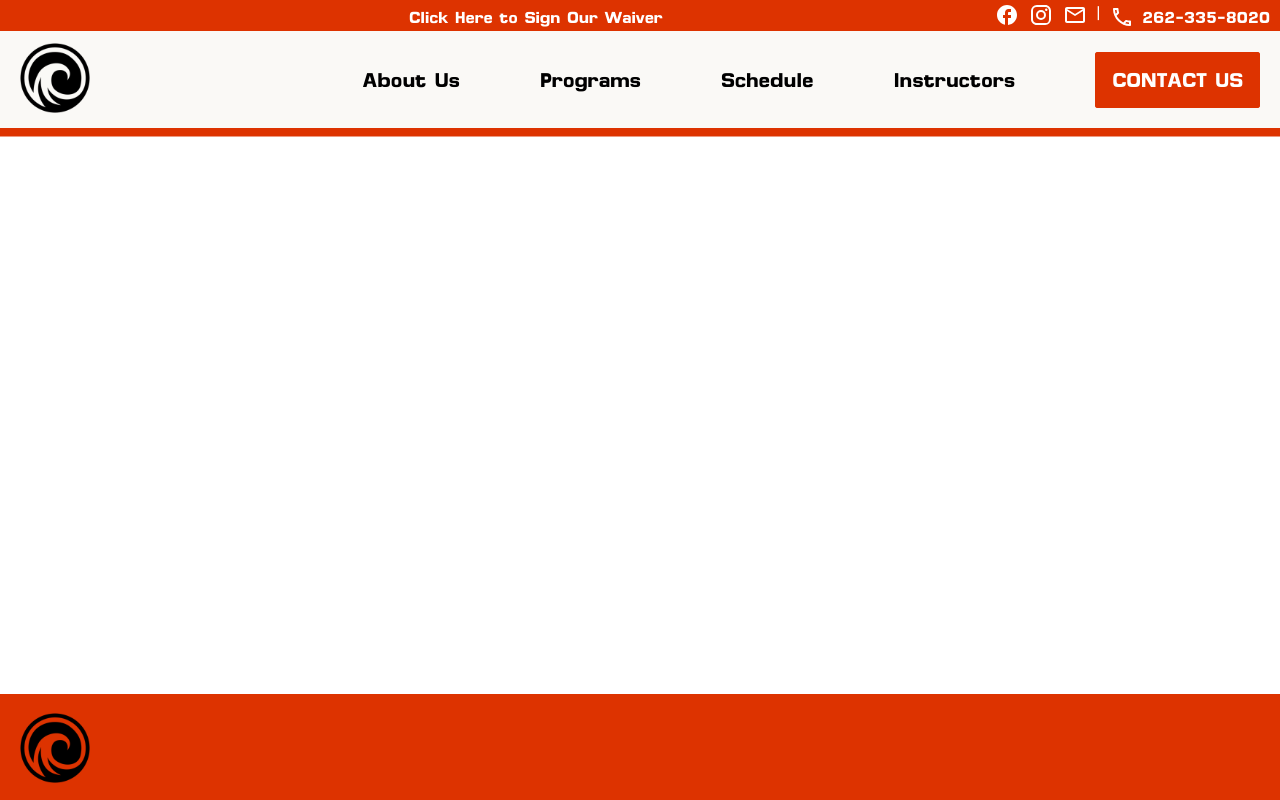
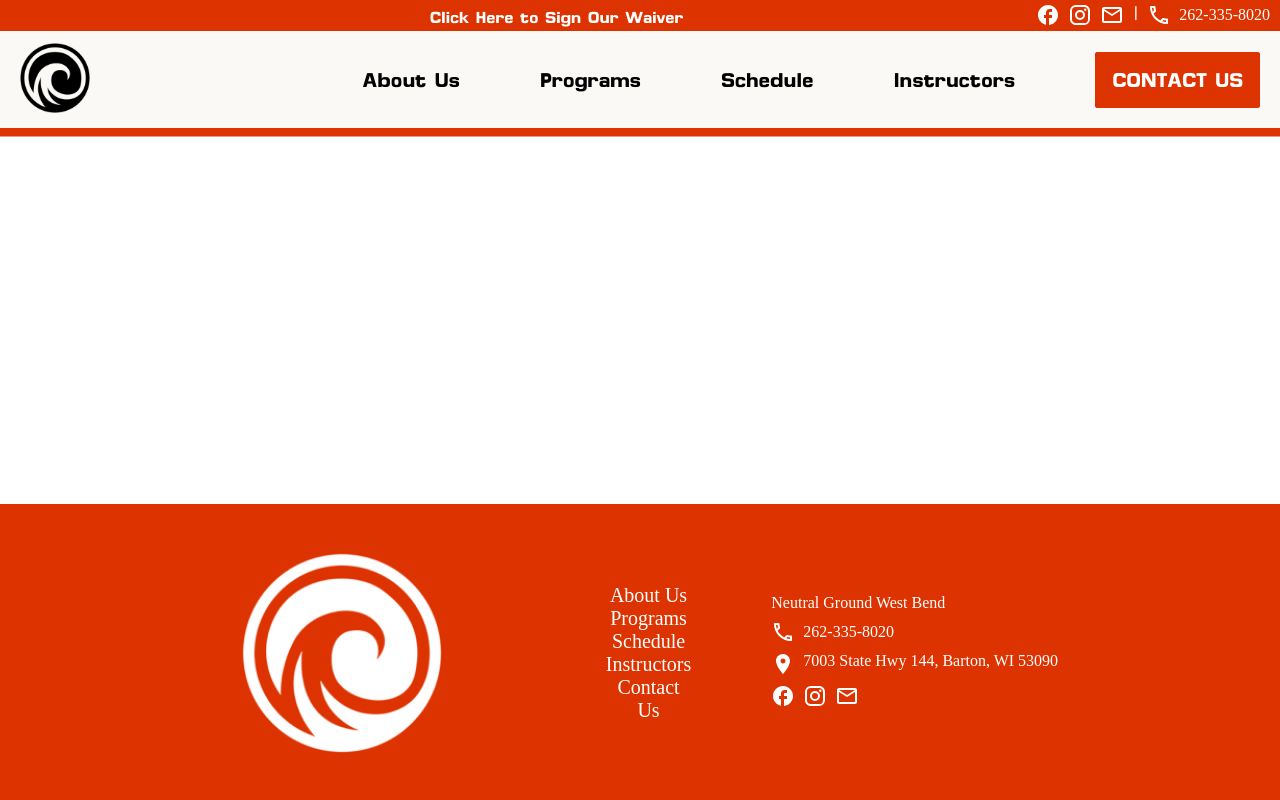
Before and after one commit to tyler314/ngcs-web-app, a React (Create React App) app: page / in a window 1280 px wide. Built offline with nearby package versions, Linux system fonts and the light colour scheme.

Commit message:
implement initial footer

```diff
--- /dev/null
+++ b/src/common/commonUtils.css
@@ -0,0 +1,30 @@
+@font-face {
+    font-display: swap; /* Check https://developer.mozilla.org/en-US/docs/Web/CSS/@font-face/font-display for other options. */
+    font-family: 'MicroFLF';
+    font-style: normal;
+    font-weight: 400;
+    src: url('/src/fonts/microflf.ttf') format('ttf'); /* Chrome 36+, Opera 23+, Firefox 39+, Safari 12+, iOS 10+ */
+}
+
+.social-nav-link {
+    color: #FFFFFF;
+    text-decoration: none;
+    font-size: 16px;
+    font-family: 'MicroFLF', serif;
+    margin-right: 10px;
+    white-space: nowrap;
+}
+
+.social-nav-link:hover {
+    text-decoration: underline;
+}
+
+.header-phone-number {
+    font-family: 'MicroFLF', serif;
+}
+
+@media (max-width: 650px) {
+    .header-phone-number {
+        display: none;
+    }
+}
--- a/src/common/commonUtils.jsx
+++ b/src/common/commonUtils.jsx
@@ -1,37 +1,45 @@
-import { useState, useEffect } from 'react';
-import companyInfo from "../../config/companyInfo.json";
-import "./comonUtils.css"
+import "./commonUtils.css"
+import {NavLink} from "react-router-dom";
+import FacebookOutlinedIcon from "@mui/icons-material/FacebookOutlined";
+import InstagramIcon from "@mui/icons-material/Instagram";
+import EmailOutlinedIcon from "@mui/icons-material/EmailOutlined";
+import PhoneOutlinedIcon from "@mui/icons-material/PhoneOutlined";
+import Stack from "@mui/material/Stack";
+import React from "react";
 
-const aws_cloudfront_domain_name = "https://d1nqkkjom3zmdm.cloudfront.net";
-const aws_s3_domain_name = "https://ch-website-images.s3.us-west-1.amazonaws.com"
+function Socials(props) {
+    return (
+        <Stack direction="row" spacing={1} alignItems="flex-start" className={props.className}>
+            <NavLink to="https://www.facebook.com/profile.php?id=100057586954258" exact className="social-nav-link">
+                <FacebookOutlinedIcon/>
+            </NavLink>
+            <NavLink to="https://www.instagram.com/neutralgroundcombatsports/" exact className="social-nav-link">
+                <InstagramIcon/>
+            </NavLink>
+            <a href={"mailto:info@westbendbjj.com"} className="social-nav-link">
+                <EmailOutlinedIcon/>
+            </a>
+        </Stack>
+    )
+}
 
-function getGoogleMapUrl() {
-    var urlAddress = "https://www.google.com/maps/place/"
-    for (var i = 0; i < companyInfo.physicalAddress.length; i++){
-      urlAddress += companyInfo.physicalAddress[i].split(" ").join("+") + ",+"
-    }
-    return urlAddress.substring(0, urlAddress.length - 2)
-  }
-
-const GetS3CloudFrontJson = (props) => {
-    const [json, setJson] = useState({});
-
-    async function fetchData() {
-        const response = await fetch(props.filePath);
-        setJson(await response.json());
-      }
-
-      useEffect(() => {
-        fetchData();
-      },
-      // eslint-disable-next-line react-hooks/exhaustive-deps
-      []);
-
-      return json
+function PhoneContact({ displayPhoneNumber = true, className }) {
+    return (
+        <div className={className}>
+            <Stack direction="row" spacing={1} alignItems="center" className="social-nav-link">
+                <PhoneOutlinedIcon/>
+                <div
+                    className='header-phone-number'
+                    style={{ display: displayPhoneNumber ? "block" : "none" }}
+                >
+                    262-335-8020
+                </div>
+            </Stack>
+        </div>
+    )
 }
 
 export {
-    aws_cloudfront_domain_name,
-    aws_s3_domain_name,
-    GetS3CloudFrontJson
+    Socials,
+    PhoneContact
 }
--- a/src/components/footer/Footer.css
+++ b/src/components/footer/Footer.css
@@ -1,15 +1,26 @@
 :root {
   --ng-red: #dd3300;
+  --white: #ffffff;
+  --inverted-ng-red: #22ccff;
+}
+
+@font-face {
+  font-display: swap; /* Check https://developer.mozilla.org/en-US/docs/Web/CSS/@font-face/font-display for other options. */
+  font-family: 'MicroFLF';
+  font-style: normal;
+  font-weight: 400;
+  src: url('/src/fonts/microflf.ttf') format('ttf'); /* Chrome 36+, Opera 23+, Firefox 39+, Safari 12+, iOS 10+ */
 }
 
   /* NEW */
 .ng-logo-footer {
   margin-left: 20px;
   align-items: center;
-  background-color: var(--ng-red);
+  /*background-color: var(--ng-red);*/
   display: flex;
   justify-content: flex-start;
   width: 100%;
+  filter: invert(1);
   /* z-index: 99; */
 }
 
@@ -19,15 +30,125 @@
   align-items: center;
 }
 
+.footer-nav-link {
+  color: var(--white);
+  text-decoration: none;
+  font-size: 16px;
+  font-family: 'MicroFLF', serif;
+  white-space: nowrap;
+}
+
+.footer-address {
+  color: var(--white);
+  text-decoration: none;
+  font-size: 16px;
+  font-family: 'MicroFLF', serif;
+  white-space: nowrap;
+}
+
+.footer-address:hover {
+  text-decoration: underline;
+}
+
+.footer-address-mobile {
+  white-space: normal;    /* allow wrapping */
+  word-break: break-word; /* break long chunks if needed */
+  color: var(--white);
+  text-decoration: none;
+  font-size: 16px;
+  font-family: 'MicroFLF', serif;
+  text-align: left;
+}
+
+.footer-phone-number {
+  color: var(--white);
+  text-decoration: none;
+  font-size: 16px;
+  font-family: 'MicroFLF', serif;
+  white-space: nowrap;
+}
+
+.footer-phone-number:hover {
+  text-decoration: underline;
+}
+
+@media (max-width: 650px) {
+  .footer-phone-number {
+    display: none;
+  }
+}
+
 .footer {
-  height: 60px;
+  height: 250px;
   background-color: var(--ng-red);
   width: 100%;
   display: flex;
   align-items: center;
   padding: 1.5rem 0rem;
   bottom: 0px;
-  font-family: 'Cavier Dreams Bold';
   font-size: 14px;
-  padding-bottom:22px; /*removes small gap underneath footer*/
+  padding-bottom: 22px; /*removes small gap underneath footer*/
 }
+
+.footer-nav-stack {
+  color: var(--white);
+  font-size: 20px;
+  text-decoration: none;
+  font-family: 'MicroFLF', serif;
+  overflow: hidden;
+}
+
+.footer-outer-stack-desktop {
+  display: flex;
+  flex-direction: row;
+  width: fit-content;
+  gap: 160px;
+  margin: 0 auto;
+}
+
+.footer-outer-stack-mobile {
+  display: flex;
+  flex-direction: row;
+  width: fit-content;
+  gap: 80px;
+  padding: 16px 0;
+  margin: 0 auto;
+}
+
+.footer-inner-stack {
+  gap: 80px;
+}
+
+@media (max-width: 899px) {
+  .footer-inner-stack {
+    gap: 40px;
+  }
+  .footer-address {
+    display: none;
+  }
+
+  .footer-outer-stack-desktop {
+    display: none;
+  }
+
+  .footer-outer-stack-mobile {
+    gap: 40px;
+  }
+}
+@media (min-width: 899px) {
+  .footer-address-mobile {
+    display: none;
+  }
+
+  .footer-outer-stack-mobile {
+    display: none;
+  }
+
+  .footer-outer-stack-mobile {
+    gap: 40px;
+  }
+}
+
+.left-align {
+  text-align: left;
+}
--- a/src/components/footer/Footer.jsx
+++ b/src/components/footer/Footer.jsx
@@ -1,5 +1,8 @@
 import React from 'react';
 import './Footer.css'
+import Stack from "@mui/material/Stack";
+import { Socials, PhoneContact } from "../../common/commonUtils";
+import PlaceIcon from '@mui/icons-material/Place';
 
 function NGLogo() {
   return (
@@ -7,19 +10,86 @@ function NGLogo() {
         <img
           src="/nglogo192.png"
           alt=""
-          width={70}
-          height={70}
+          width={200}
+          height={200}
         />
     </div>
   )
+}
+
+function PageNavStack() {
+
+    return (
+        <div className="footer-nav-stack">
+            <div>
+                About Us
+            </div>
+            <div>
+                Programs
+            </div>
+            <div>
+                Schedule
+            </div>
+            <div>
+                Instructors
+            </div>
+            <div>
+                Contact Us
+            </div>
+        </div>
+    )
+}
+
+function AddressContact() {
+    return (
+        <Stack direction="row" spacing={1} alignItems="left">
+            <PlaceIcon/>
+            <a href="https://maps.google.com/?q=Neutral+Ground+West+Bend" className='footer-address'>
+                7003 State Hwy 144, Barton, WI 53090
+            </a>
+            <a href="https://maps.google.com/?q=Neutral+Ground+West+Bend" className='footer-address-mobile'>
+                7003 State Hwy 144, <br/> Barton, WI 53090
+            </a>
+        </Stack>
+    )
+}
+
+function AddressAndSocials() {
+    return (
+        <Stack direction="column" spacing={1} alignItems="left" className="footer-nav-link">
+            <div className="left-align">Neutral Ground West Bend</div>
+            <PhoneContact/>
+            <AddressContact/>
+            <Socials/>
+        </Stack>
+    )
+}
+
+function FooterStack(props) {
+    return (
+        <div className={props.className}>
+            <Stack
+                direction="row"
+                alignItems="center"
+                justifyContent="space-between"
+                className={props.className}
+            >
+                <NGLogo />
+                <Stack direction="row" alignItems="center" className="footer-inner-stack">
+                    <PageNavStack />
+                    <AddressAndSocials />
+                </Stack>
+            </Stack>
+        </div>
+    )
 }
 
 export default function Footer() {
 
     return (
       <footer className='footer'>
-        <NGLogo/>
-        <div className='footer-container'/>
+          <FooterStack className="footer-outer-stack-desktop"/>
+          <FooterStack className="footer-outer-stack-mobile" />
       </footer>
     )
   }
--- a/src/components/header/Header.css
+++ b/src/components/header/Header.css
@@ -5,7 +5,7 @@
 
 @font-face {
   font-display: swap;
-  font-family: 'MicroFLF';
+  font-family: 'MicroFLF-Bold';
   font-style: normal;
   font-weight: 400;
   src: url('/src/fonts/microflf-bold.ttf') format('truetype'); /* Chrome 36+, Opera 23+, Firefox 39+, Safari 12+, iOS 10+ */
@@ -32,7 +32,7 @@
   color: #FFFFFF;
   text-decoration: none;
   font-size: 16px;
-  font-family: 'MicroFLF', serif;
+  font-family: 'MicroFLF-Bold', serif;
   margin-right: 10px;
   white-space: nowrap;
 }
@@ -53,6 +53,10 @@
   display: flex;
 }
 
+.header-social-stack {
+  margin-right: 10px;
+}
+
 .banner-waiver {
   display: flex;
   align-items: center;
@@ -68,12 +72,6 @@
   background-color: var(--ng-red);
   transform: scaleY(0.5); /* Visually appears thinner */
   transform-origin: top;
-}
-
-@media (max-width: 650px) {
-  .phone-number {
-    display: none;
-  }
 }
 
 .ng-logo-header {
@@ -112,7 +110,7 @@
   display: flex;
   list-style: none;
   align-items: center;
-  font-family: 'MicroFLF', serif;
+  font-family: 'MicroFLF-Bold', serif;
   white-space: nowrap;
 }
 
@@ -139,7 +137,7 @@
   display: flex;
   list-style: none;
   align-items: center;
-  font-family: 'MicroFLF', serif;
+  font-family: 'MicroFLF-Bold', serif;
   white-space: nowrap;
 }
 
@@ -162,7 +160,7 @@
     font-weight: 400;
     color: #000000;
     text-decoration: none;
-    font-family: 'MicroFLF', serif;
+    font-family: 'MicroFLF-Bold', serif;
     font-size: 24px;
   }
 
@@ -182,3 +180,16 @@
       display: none;
     }
   }
+
+/* Hide the mobile version on screens 651px and up */
+@media (min-width: 651px) {
+  .phone-contact-mobile {
+    display: none;
+  }
+}
+
+@media (max-width: 650px) {
+  .phone-contact-desktop {
+    display: none;
+  }
+}
--- a/src/components/header/Header.jsx
+++ b/src/components/header/Header.jsx
@@ -4,11 +4,7 @@ import { NavLink } from 'react-router-dom';
 import './Header.css'
 import {Menu, MenuItem, IconButton} from '@mui/material';
 import MenuIcon from '@mui/icons-material/Menu';
-import FacebookOutlinedIcon from '@mui/icons-material/FacebookOutlined';
-import InstagramIcon from '@mui/icons-material/Instagram';
-import EmailOutlinedIcon from '@mui/icons-material/EmailOutlined';
-import PhoneOutlinedIcon from '@mui/icons-material/PhoneOutlined';
-import Stack from "@mui/material/Stack";
+import { Socials, PhoneContact } from "../../common/commonUtils";
 
 
 function NGLogo() {
@@ -28,24 +24,17 @@ function NGLogo() {
     </div>
   )
 }
+
 // DESKTOP
 function BannerSocialComponent() {
     return (
         <div className='banner-social'>
-            <NavLink to="https://www.facebook.com/profile.php?id=100057586954258" exact className="banner-nav-link">
-                <FacebookOutlinedIcon/>
-            </NavLink>
-            <NavLink to="https://www.instagram.com/neutralgroundcombatsports/" exact className="banner-nav-link">
-                <InstagramIcon/>
-            </NavLink>
-            <a href={'mailto:info@westbendbjj.com'} className="banner-nav-link">
-                <EmailOutlinedIcon/>
-            </a>
+            <Socials
+                className="header-social-stack"
+            />
             <div className="banner-nav-link">|</div>
-            <Stack direction="row" spacing={1} alignItems="center" className="banner-nav-link">
-                <PhoneOutlinedIcon/>
-                <div className='phone-number'>262-335-8020</div>
-            </Stack>
+            <PhoneContact displayPhoneNumber={true} className='phone-contact-desktop' />
+            <PhoneContact displayPhoneNumber={false} className='phone-contact-mobile' />
         </div>
     )
 }
```
